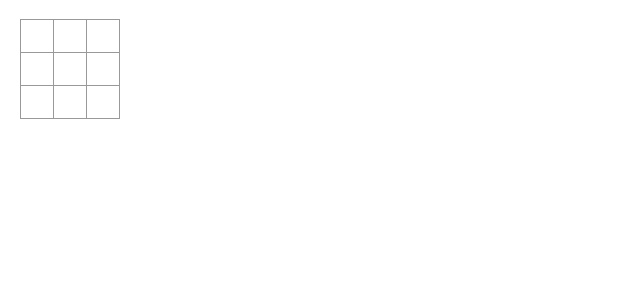
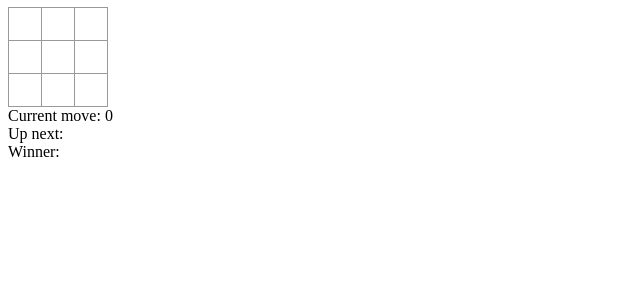
Before and after one commit to nino-ux/react-tic-tac-toe, a React (Vite) app: page / in a window 1280 px wide. Shown: the top 300 px of the page, without its empty margins (0-640 px from the left). Built offline with nearby package versions, Linux system fonts and the light colour scheme.

Commit message:
Figuring out how to track next player

```diff
--- a/src/App.jsx
+++ b/src/App.jsx
@@ -7,15 +7,54 @@ function App() {
   const [squares, setSquares] = useState(Array(9).fill(null));
   const [currentMove, setCurrentMove] = useState(0);
 
-  const isXNext = (currentMove % 2 === 1) ? "X" : "O";
+
+  const winner = calculateWinner(squares);
+  let nextPlayer;
 
   function handleClick(value) {
+
     const nextSquares = squares.slice();
-    const addSquare = nextSquares.splice(value, 1, isXNext);
+    // const fillSquare = nextSquares.splice(value, 1, isXNext);
+    const isXNext = (currentMove % 2 === 0);
 
-    setSquares(nextSquares);
-    setCurrentMove(currentMove + 1);
+    if (isXNext) {
+      nextSquares[value] = "X"
+      nextPlayer = "X"
+    } else {
+      nextSquares[value] = "O"
+      nextPlayer = "O"
+    }
+
+
+
+    //Place X or O if the square is empty
+    if (!squares[value] && !winner) {
+      setSquares(nextSquares);
+      setCurrentMove(currentMove + 1);
+      calculateWinner(nextSquares);
+    }
+
+
   }
+
+  function calculateWinner(sq) {
+    let winner;
+
+    const lines = [
+      [0, 1, 2],
+      [3, 4, 5],
+      [6, 7, 8]
+    ]
+
+    for (let i = 0; i < lines.length; i++) {
+      const [a, b, c] = lines[i];
+      if (sq[a] && sq[a] === sq[b] && sq[b] === sq[c] && sq[c]) {
+        winner = sq[a];
+        return winner;
+      }
+    }
+  }
+
 
   return (
     <>
@@ -23,6 +62,9 @@ function App() {
         squares={squares}
         handleClick={handleClick}
       />
+      <div>Current move: {currentMove}</div>
+      <div>Up next: {nextPlayer}</div>
+      <div>Winner: {winner}</div>
     </>
   )
 }
--- a/src/index.css
+++ b/src/index.css
@@ -1,60 +1,3 @@
-* {
-  box-sizing: border-box;
-}
-
-body {
-  font-family: sans-serif;
-  margin: 20px;
-  padding: 0;
-}
-
-h1 {
-  margin-top: 0;
-  font-size: 22px;
-}
-
-h2 {
-  margin-top: 0;
-  font-size: 20px;
-}
-
-h3 {
-  margin-top: 0;
-  font-size: 18px;
-}
-
-h4 {
-  margin-top: 0;
-  font-size: 16px;
-}
-
-h5 {
-  margin-top: 0;
-  font-size: 14px;
-}
-
-h6 {
-  margin-top: 0;
-  font-size: 12px;
-}
-
-code {
-  font-size: 1.2em;
-}
-
-ul {
-  padding-inline-start: 20px;
-}
-
-* {
-  box-sizing: border-box;
-}
-
-body {
-  font-family: sans-serif;
-  margin: 20px;
-  padding: 0;
-}
 
 .square {
   background: #fff;
@@ -76,15 +19,3 @@ body {
   content: "";
   display: table;
 }
-
-.status {
-  margin-bottom: 10px;
-}
-.game {
-  display: flex;
-  flex-direction: row;
-}
-
-.game-info {
-  margin-left: 20px;
-}
```
